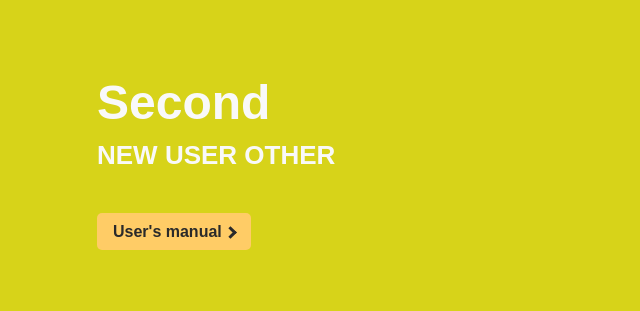
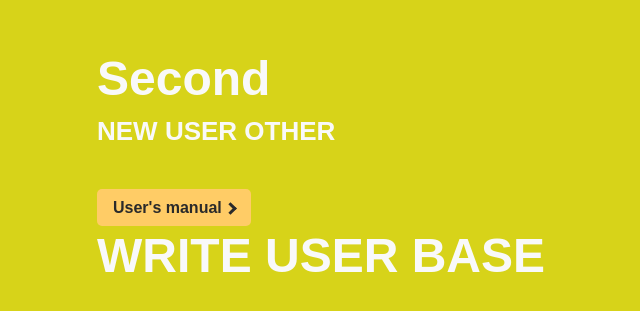
Before and after one commit to BytCoder/gitstudy, a plain HTML site: page second.html in a window 1280 px wide. Shown: the part 233-544 px from the top of the page, without its empty margins (278-918 px from the left). Drawn offline with Linux system fonts and the light colour scheme.

Commit message:
Add <t5> second.html

```diff
--- a/second.html
+++ b/second.html
@@ -102,6 +102,7 @@
     <div class='inner'>
       <h1 id='t1'>Добро пожаловать!</h1>
       <h2 id='t2'>Open Server Panel работает ;-)</h2><a href='https://ospanel.io/docs/' class='button' id='t3'>Руководство пользователя <i class="right"></i></a>
+      <h1 id='t5'>WRITE USER BASE</h1>
     </div>
   </div>
 </div>
```
